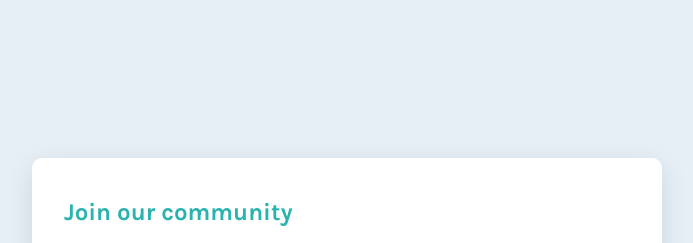
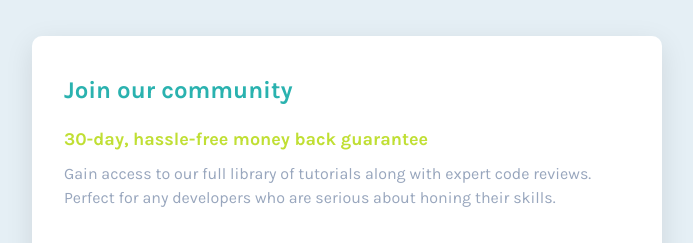
Before and after one commit to hesam-fattahi/single-price-grid-component-master, a plain HTML site: page index.html in a window 1280 px wide. Shown: the top 243 px of the page, without its empty margins (293-986 px from the left). Drawn offline with Linux system fonts and the light colour scheme.

Commit message:
page height and padding fixed

```diff
--- a/style/style.scss
+++ b/style/style.scss
@@ -8,9 +8,8 @@ $color-grayish-blue: hsl(218, 22%, 67%);
 
 body {
   font-family: "Karla", sans-serif;
-  min-height: 100vh;
   background-color: $color-gray;
-  padding: 2.25em 1em;
+  padding: 2.25em;
   display: grid;
   place-items: center;
 }
```
Also changed, not shown: style/style.css, 1 other file.
